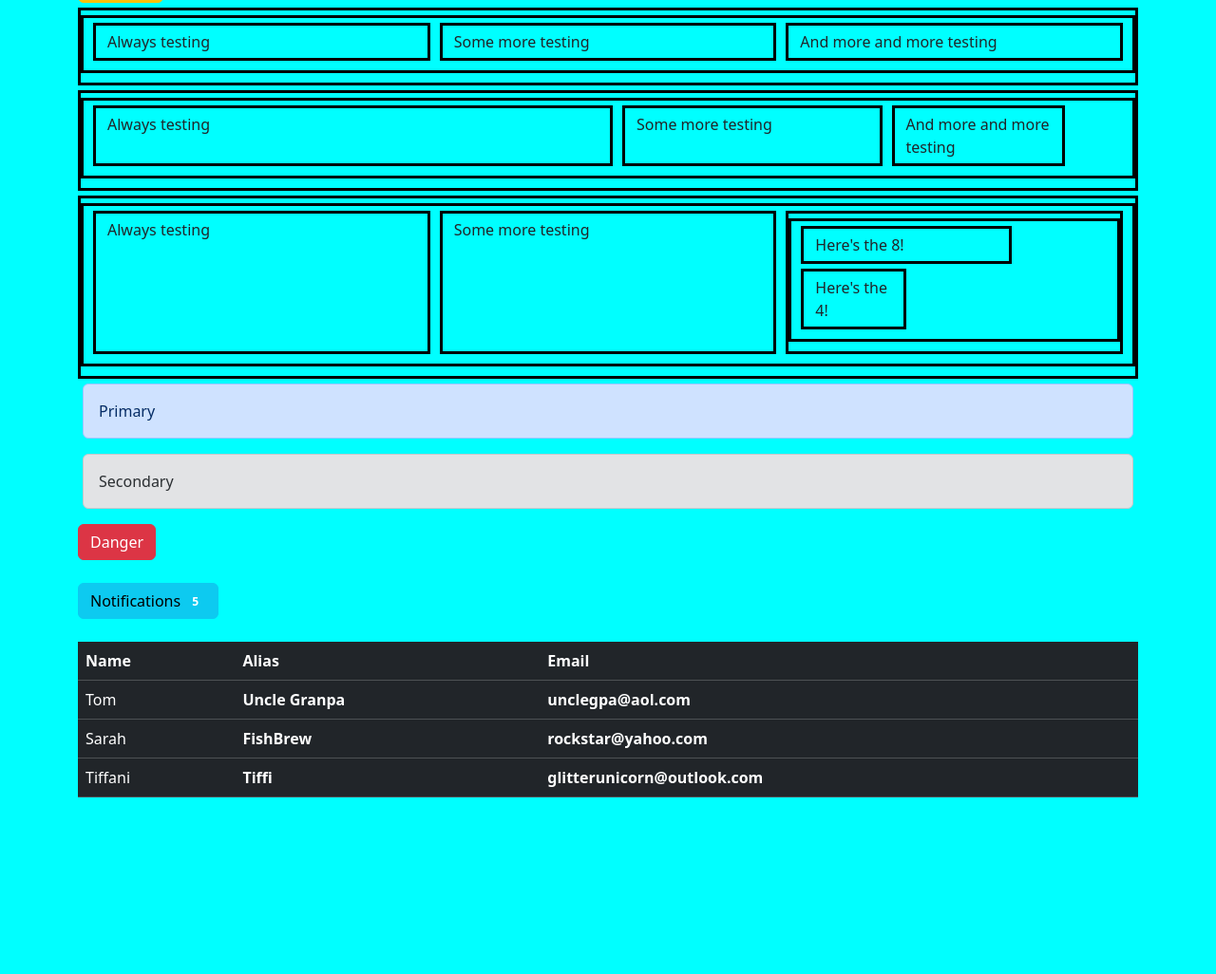
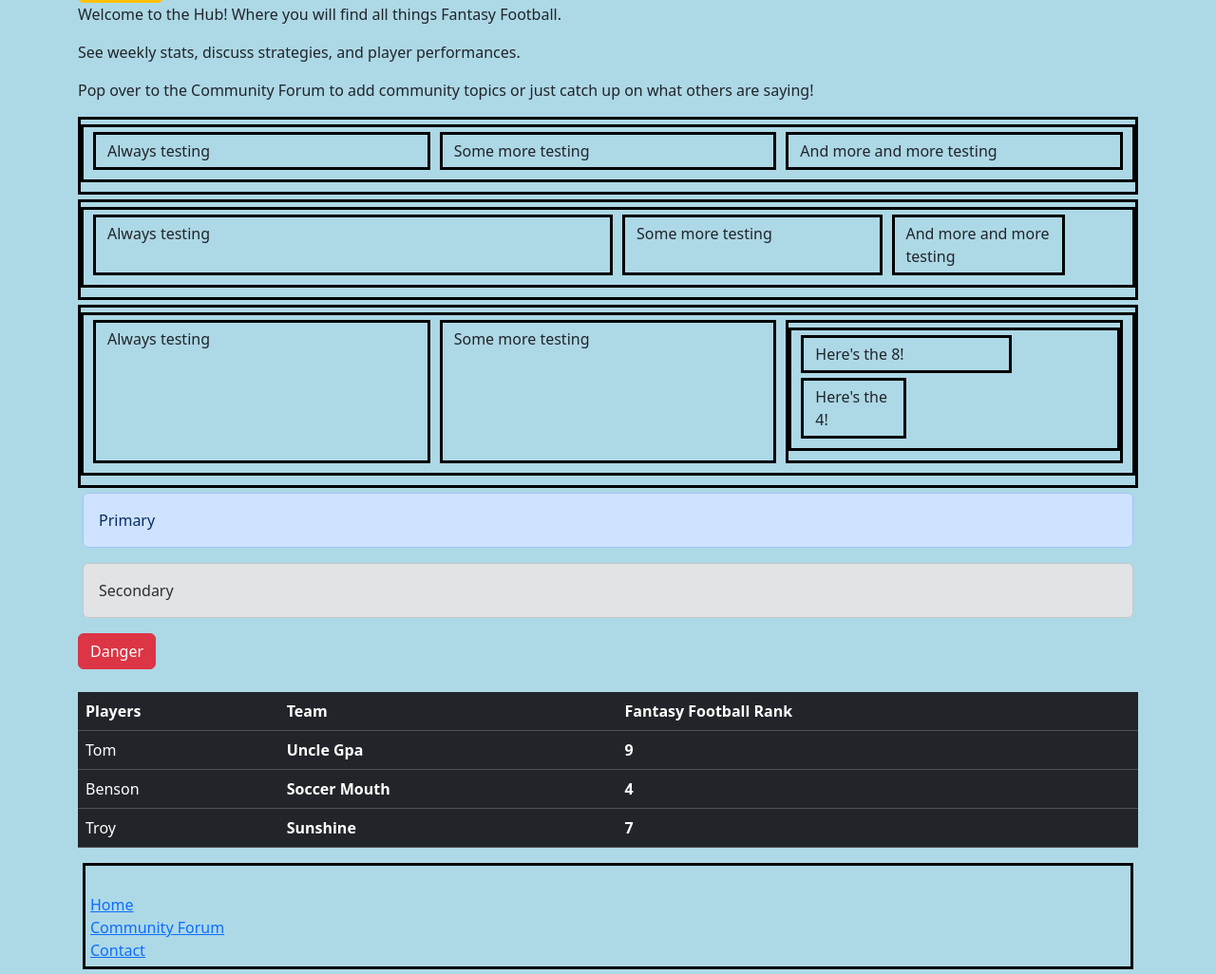
Before and after one commit to darceya/week9codingproject, a website: page index.html in a window 1280 px wide. Shown: the part 115-1141 px from the top of the page at 95% size. Before the commit the page ends 971 px from the top, so only its background shows below. Drawn offline with nearby package versions, Linux system fonts and the light colour scheme.

Commit message:
update with general ideas

```diff
--- a/index.html
+++ b/index.html
@@ -22,10 +22,13 @@
   </head>
 
   <body class="container">
-    <h1>Winning on Week 9, Halfway There!</h1>
+    <h1>Fantasy Football Hub</h1>
     <br />
     <button type="button" class="btn btn-warning">Warning</button>
 
+    <p>Welcome to the Hub! Where you will find all things Fantasy Football.</p>
+    <p>See weekly stats, discuss strategies, and player performances.</p>
+    <p>Pop over to the Community Forum to add community topics or just catch up on what others are saying!</p>
     <div class="container">
       <div class="row">
         <div class="col-sm">Always testing</div>
@@ -59,33 +62,37 @@
     <button type="button" class="btn btn-danger">Danger</button>
     <br /><br />
 
-    <button class="btn btn-info">
-      Notifications <span class="badge badge-secondary">5</span>
-    </button>
-    <br><br>
+
 
     <table class="table table-dark table-hover">
       <tr>
-        <th>Name</th>
-        <th>Alias</th>
-        <th>Email</th>
+        <th>Players</th>
+        <th>Team</th>
+        <th>Fantasy Football Rank</th>
       </tr>
       <tr>
         <td>Tom</th>
-        <th>Uncle Granpa</th>
-        <th>unclegpa@aol.com</th>
+        <th>Uncle Gpa</th>
+        <th>9</th>
       </tr>
       <tr>
-        <td>Sarah</th>
-        <th>FishBrew</th>
-        <th>rockstar@yahoo.com</th>
+        <td>Benson</th>
+        <th>Soccer Mouth</th>
+        <th>4</th>
       </tr>
       <tr>
-        <td>Tiffani</th>
-        <th>Tiffi</th>
-        <th>glitterunicorn@outlook.com</th>
+        <td>Troy</th>
+        <th>Sunshine</th>
+        <th>7</th>
       </tr>
     </table>
+
+    <div class="bottom-bar">
+        <br />
+        <a href="index.html">Home</a><br />
+        <a href="community.html">Community Forum</a><br />
+        <a href="contact.html">Contact</a><br />
+      </div>
   </body>
   <script
     src="https://cdn.jsdelivr.net/npm/bootstrap@5.3.2/dist/js/bootstrap.min.js"
--- a/styles.css
+++ b/styles.css
@@ -1,3 +1,3 @@
 body {
-    background-color:aqua;
+    background-color:lightblue;
   }
```
Also changed, not shown: community.html (added, +10 -0 lines), contact.html (added, +6 -0 lines).
